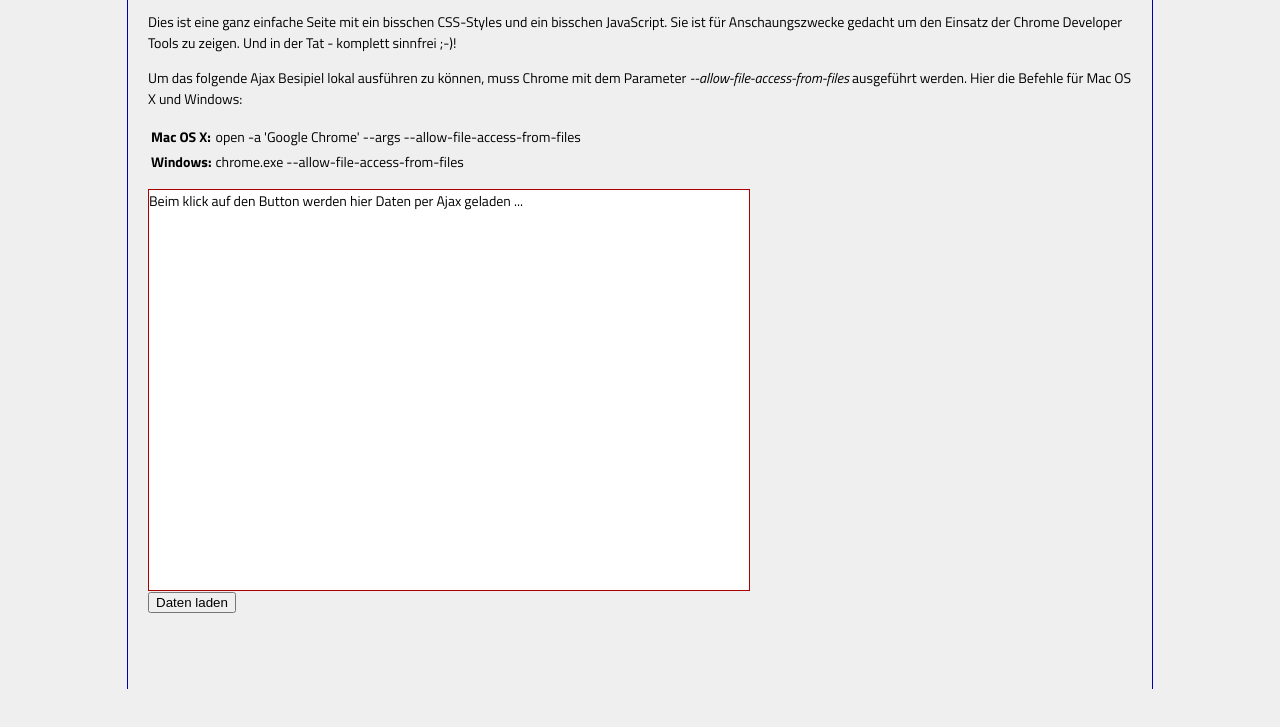
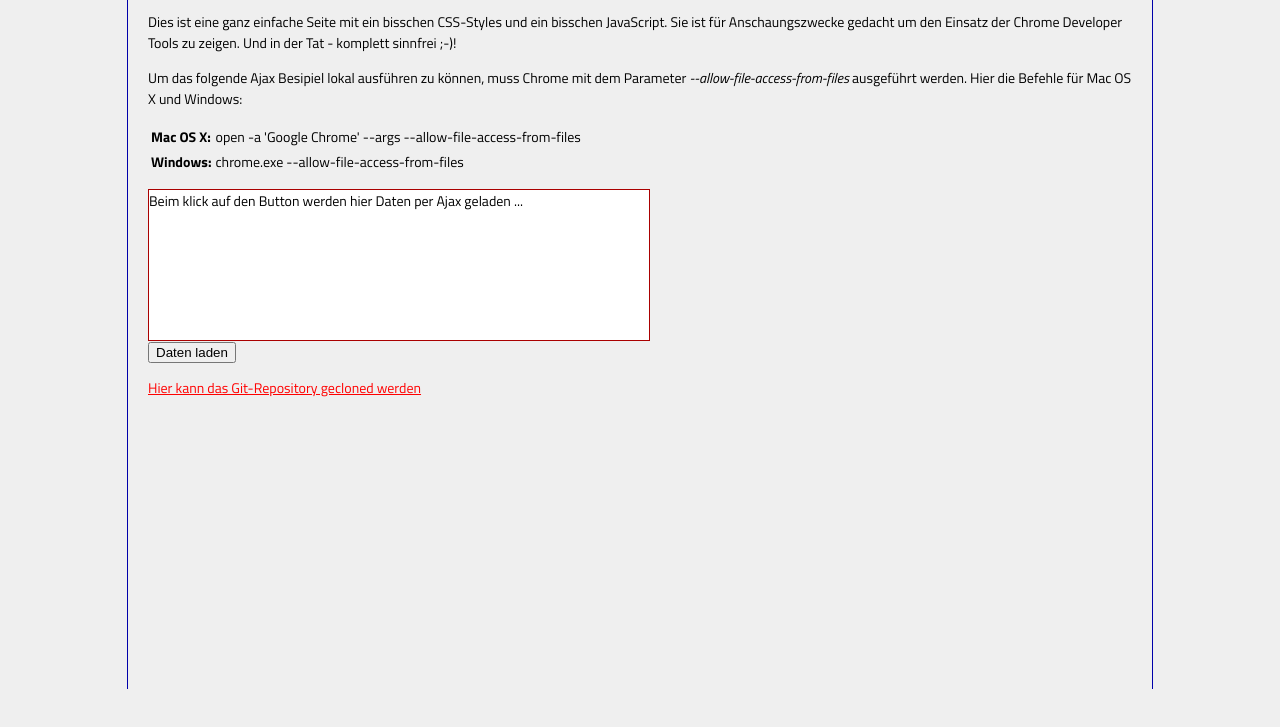
Before and after one commit to andywenk/sas_chrome_developer_tools_article, a plain HTML site: page index.html in a window 1280 px wide. Shown: the part 71-798 px from the top of the page. Drawn offline with Linux system fonts and the light colour scheme.

Commit message:
small fixes

```diff
--- a/index.html
+++ b/index.html
@@ -40,6 +40,7 @@
       </div>
       <button class="loader">Daten laden</button>
       <span class="error"></span>
+      <p><a href="https://github.com/andywenk/sas_chrome_developer_tools_article">Hier kann das Git-Repository gecloned werden</a></p>
     </div>
   </div>
   <script src="javascripts/jquery.js"></script>
--- a/stylesheets/style.css
+++ b/stylesheets/style.css
@@ -2,7 +2,9 @@
 body{font-family:'Titillium Web', Helvetica, Arial, sans-serif;;background-color: #efefef;font-size: 14px;margin-top: -20px}
 h1{font-size: 20px;}
 h2{font-size: 16px;}
+a{color: red;}
+a:hover{color:green;}
 #wrapper{margin-left: auto;margin-right:auto;width:1024px;border-left: 1px solid #0000aa;border-right: 1px solid #0000aa;min-height:760px;}
 #content{margin: 20px;}
-#loader{width:600px;height:400px;border: 1px solid #aa0000;background-color: #fff}
+#loader{width:500px;height:150px;border: 1px solid #aa0000;background-color: #fff;overflow: auto;}
 .error{color: #990000;}
```
